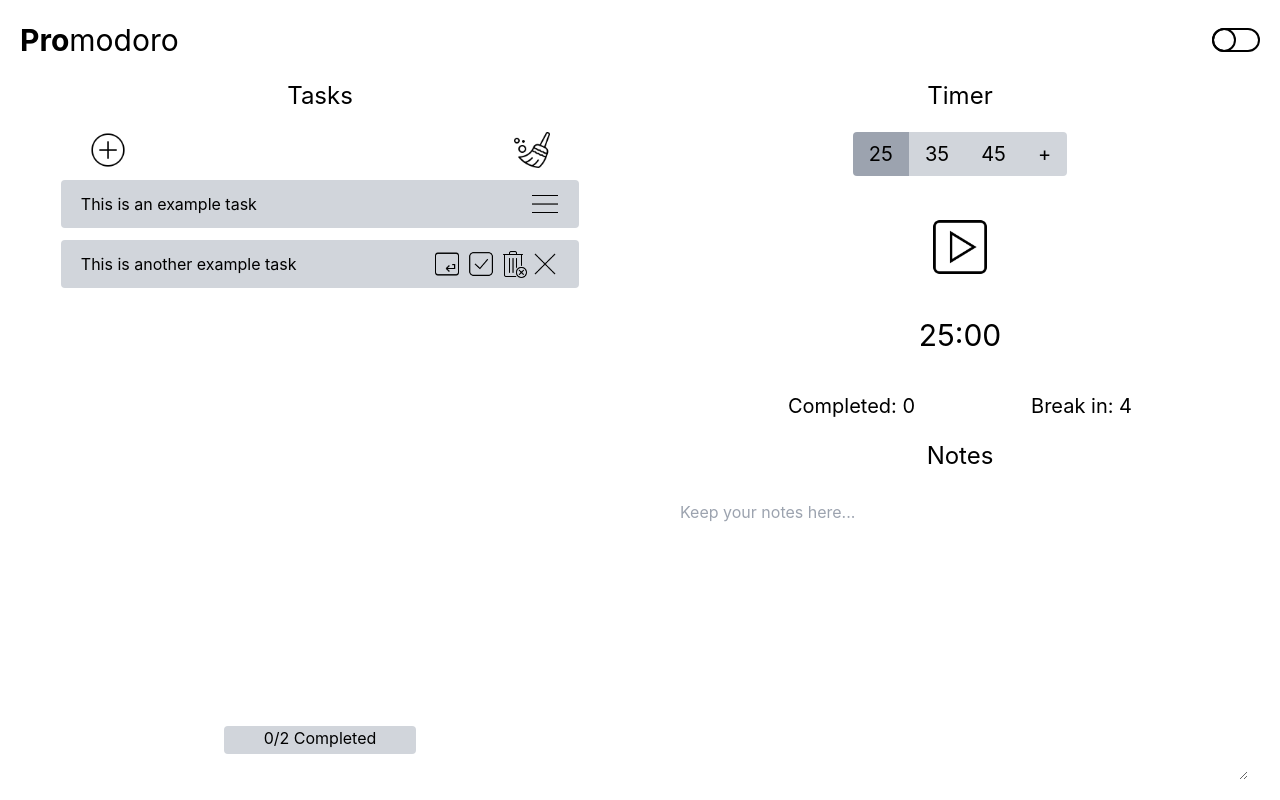
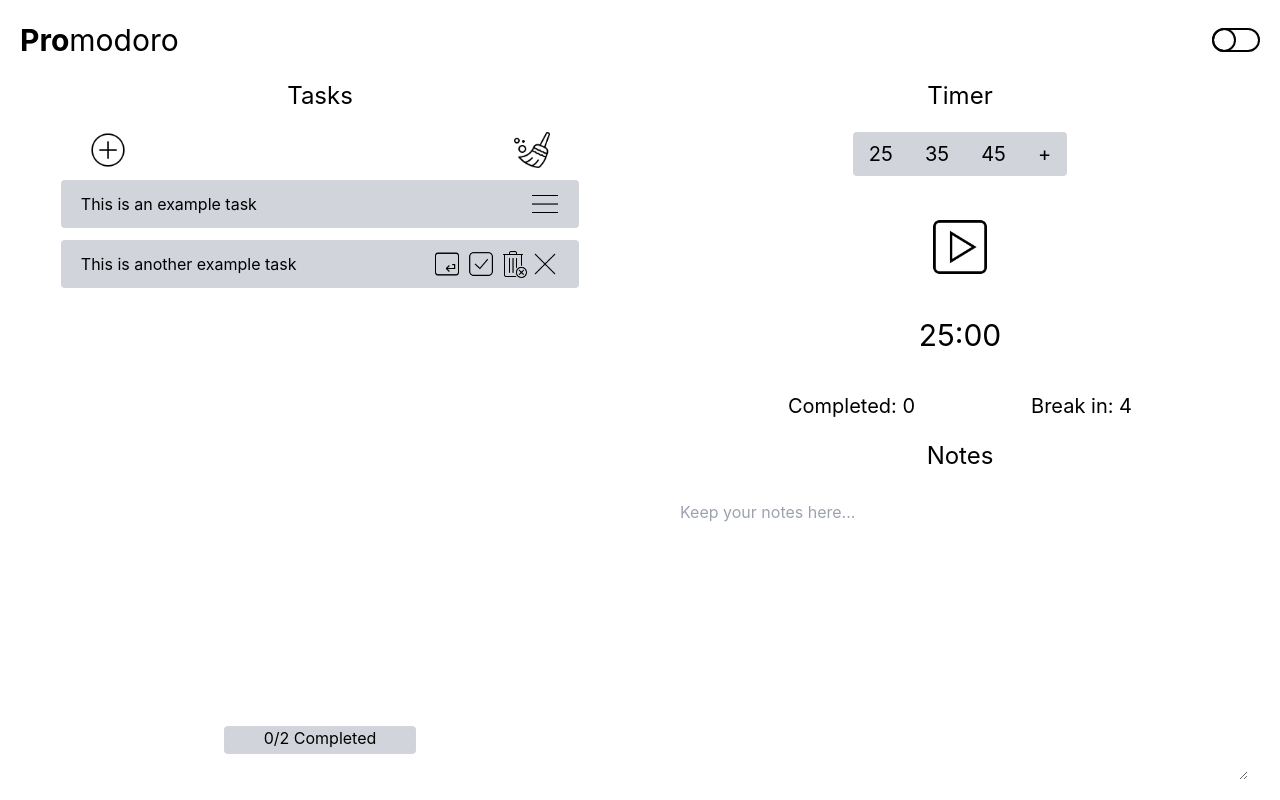
Before and after one commit to kalecodes/promodoro, a React (Create React App) app: page / in a window 1280 px wide. Built offline with nearby package versions, Linux system fonts and the light colour scheme; a web font is replaced by a local one.

Commit message:
cleaned up initial timer functionality

```diff
--- a/src/components/Timer/index.js
+++ b/src/components/Timer/index.js
@@ -7,12 +7,10 @@ function Timer() {
   const [timer, setTimer] = useState('25:00');
 
   const getTimeRemaining = (e) => {
-    console.log(e);
     const total = Date.parse(e) - Date.parse(new Date());
     const minutes = Math.floor((total / 1000 / 60) % 60);
     const seconds = Math.floor((total / 1000) % 60);
 
-    console.log(total, minutes, seconds);
     return {total, minutes, seconds};
   }
 
@@ -27,28 +25,8 @@ function Timer() {
     }
   }
 
-  // const clearTimer = (e) => {
-  //   setTimer(selectedTimer);
-
-  //   if (Ref.current) clearInterval(Ref.current);
-  //   const id = setInterval(() => {
-  //     startTimer(e);
-  //   }, 1000)
-  //   Ref.current = id;
-  // }
-
-  const getDeadTime = () => {
-    let deadline = new Date();
-    console.log(deadline);
-    deadline.setMinutes(deadline.getMinutes() + selectedTimer);
-
-    console.log(deadline);
-    return deadline;
-  }
-
   const resetTimer = (e) => {
     setTimer(selectedTimer + ':00');
-    console.log(timer);
 
     if (Ref.current) clearInterval(Ref.current);
     const id = setInterval(() => {
@@ -57,22 +35,25 @@ function Timer() {
     Ref.current = id;
   }
 
+  const getDeadTime = () => {
+    let deadline = new Date();
+    deadline.setMinutes(deadline.getMinutes() + selectedTimer);
+
+    return deadline;
+  }
+
   const handleClick = () => {
     resetTimer(getDeadTime());
   }
-  // start timer as soon as possible when component mounts
-  // useEffect(() => {
-  //   clearTimer(getDeadTime());
-  // }, []);
 
   return (
     <div className="h-1/3 lg:h-1/2 flex flex-col">
       <div className="text-2xl">Timer</div>
       <div className="w-9/10 h-4/5 m-auto">
         <div>
-          <button className="text-xl py-2 px-4 rounded-l bg-gray-400" onClick={() => {setSelectedTimer('25:00'); setTimer('25:00')}}>25</button>
-          <button className="text-xl py-2 px-4 bg-gray-300" onClick={() => {setSelectedTimer('35:00'); setTimer('35:00')}}>35</button>
-          <button className="text-xl py-2 px-4 bg-gray-300" onClick={() => {setSelectedTimer('45:00'); setTimer('45:00')}}>45</button>
+          <button className="text-xl py-2 px-4 rounded-l bg-gray-300" onClick={() => {setSelectedTimer(25); setTimer('25:00')}}>25</button>
+          <button className="text-xl py-2 px-4 bg-gray-300" onClick={() => {setSelectedTimer(35); setTimer('35:00')}}>35</button>
+          <button className="text-xl py-2 px-4 bg-gray-300" onClick={() => {setSelectedTimer(45); setTimer('45:00')}}>45</button>
           <button className="text-xl py-2 px-4 rounded-r bg-gray-300">+</button>
         </div>
         <div className="h-3/4 flex flex-col justify-evenly items-center">
```
